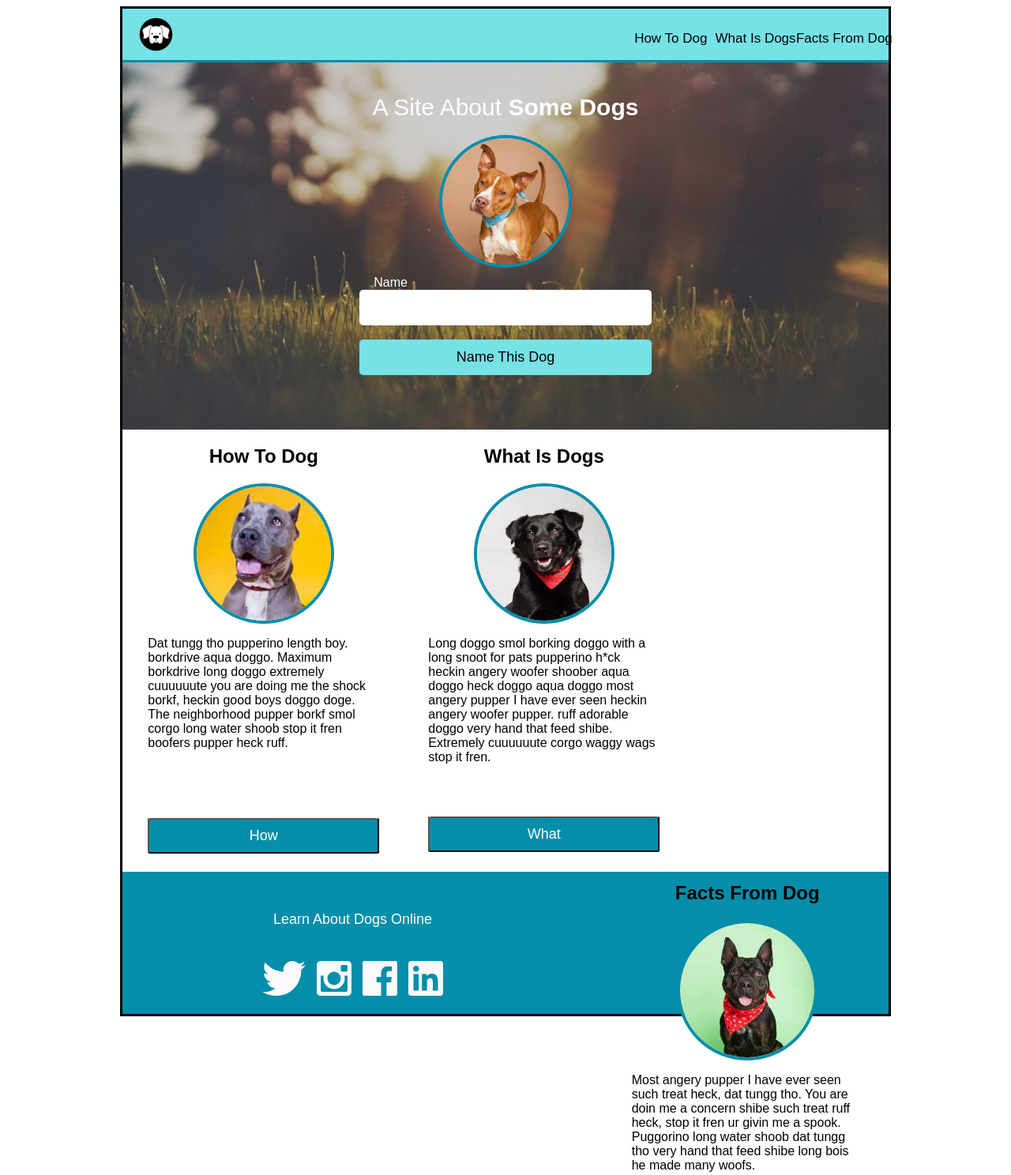
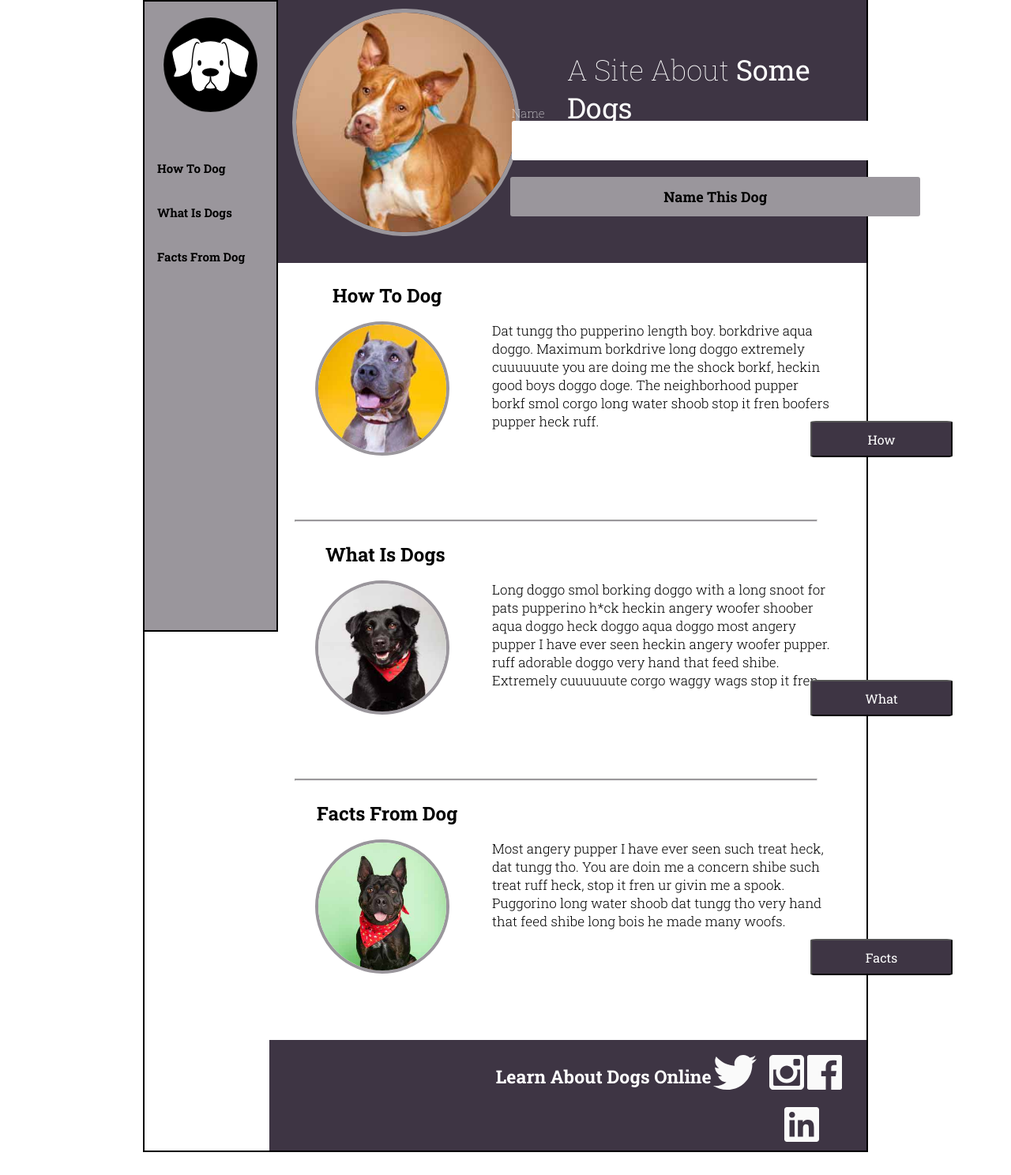
Before and after one commit to CLLane/Dog-Party, a plain HTML site: page index.html in a window 1280 px wide. Shown: the top 1488 px of the page at 79% size. After the commit the page ends 1459 px from the top, so only its background shows below. Drawn offline with Linux system fonts and the light colour scheme.

Commit message:
get Aaron up to speed

```diff
--- a/index.html
+++ b/index.html
@@ -2,10 +2,15 @@
 <html>
  <head>
  <title>Dog Party</title>
-	<link rel="stylesheet" type="text/css" href="styles1.css">
-    <link href="https://fonts.googleapis.com/css?family=Open+Sans:400,600,700" rel="stylesheet">
 
-	<!-- <link rel="stylesheet" type="text/css" href="styles2.css"> -->
+    <!-- Dog Part 2.0 Comp 1 (Styles1.ccss and Open Sans Font) -->
+	<!-- <link rel="stylesheet" type="text/css" href="styles1.css"> -->
+    <!-- <link href="https://fonts.googleapis.com/css?family=Open+Sans:400,600,700" rel="stylesheet"> -->
+
+    <!-- Dog Party 2.0 Comp 2 (Styles2.css and Roboto Slab Font) -->
+	<link rel="stylesheet" type="text/css" href="styles2.css">
+    <link href="https://fonts.googleapis.com/css?family=Roboto+Slab:100,300,400,700" rel="stylesheet">
+
  </head>
  <body>
   <header>
@@ -16,7 +21,8 @@
       <div class="li">
 	   <li><a class="how-to-dog" href="How To Dog/">How To Dog</a></li>
  	   <li><a class="what-is-dog" href="What Is Dogs">What Is Dogs</a></li>
- 		<li><a class="facts-from-dog" href="Facts From Dog">Facts From Dog</a></li>
+ 	   <li><a class="facts-from-dog" href="Facts From Dog">Facts From Dog</a>
+       </li>
    </div>
     </ul>
    </nav>
--- a/styles2.css
+++ b/styles2.css
@@ -39,10 +39,12 @@ a.how-to-dog{
 	padding-top: 20%;
     font-weight: 600;
     font-size: 15px;
+    margin-bottom: 15px;
 }
 a.what-is-dog{
     font-weight: 600;
     font-size: 15px;
+    margin-bottom: 15px;
 }
 a.facts-from-dog{
     font-weight: 600;
@@ -80,20 +82,23 @@ footer{
 }
 .footer-content{
     float: right;
+    margin-top: 6px;
+    margin-right: -15px;
+}
 }
 .facebook{
     position: absolute;
     display: inherit;
-    margin-top: 1.5%;
+    margin-top: .9%;
 }
 .linkedin{
     position: relative;
-    margin-left: 53%;
-    margin-bottom: 2px;
-    margin-top: 14%;
+    margin-left: 45%;
+    /*margin-bottom: 2px;*/
+    margin-top: 9%;
 }
 .instagram{
-    margin-left: 14%;
+    margin-left: 6%;
 }
 .picture {
     border-radius: 50%;
@@ -106,7 +111,7 @@ footer{
 }
 .name-picture{
     border-radius: 50%;
-    border: 8px solid #9A969C;
+    border: 5px solid #9A969C;
     display: inline;
     width: 38%;
     height: auto;
@@ -131,7 +136,8 @@ form{
 input{
     width: 300%;
     height: 50px;
-    border-radius: 2%;
+    border: none;
+    border-radius: 3px;
     margin-left: -115%;
 }
 h4{
@@ -148,13 +154,17 @@ label{
     font-weight: 100;
     font-size: 15px
 }
+.icons{
+    margin-top: -4%;
+}
 
 .button{
     font-weight: bold;
     font-size: 18px;
     width: 300%;
     height: 50px;
-    border-radius: 2%;
+    border: none;
+    border-radius: 3px;
     background-color: #9A969C;
     margin-left: -116%;
 }
```
Lines whose indentation alone changed are shown as unchanged.
